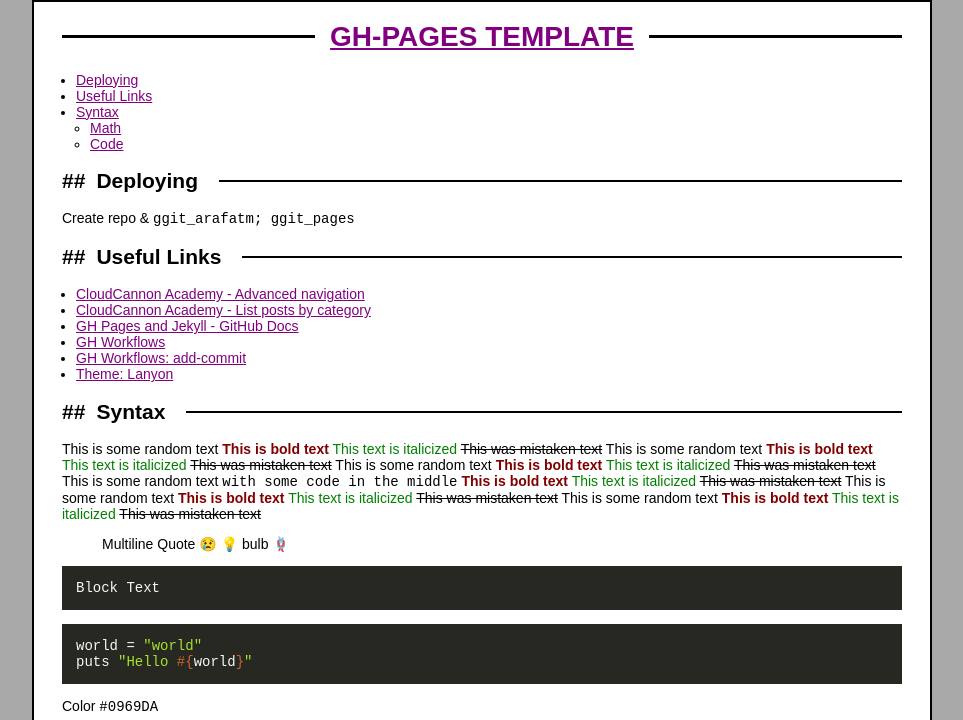
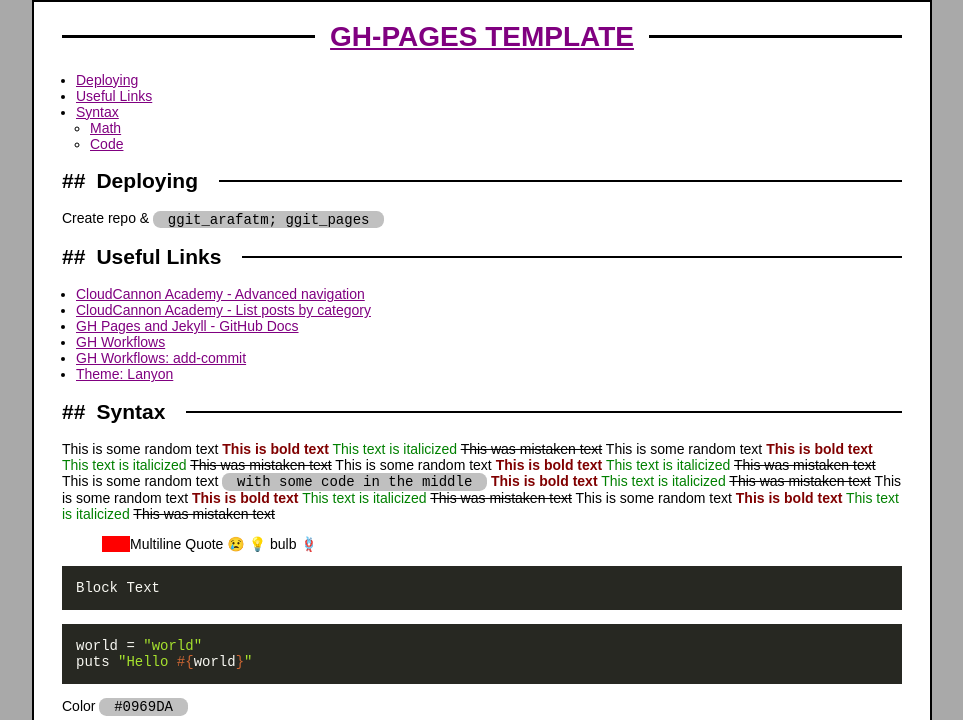
Before and after one commit to arafatm/ghp, a Jekyll site: the page built from readme.md, in a window 1280 px wide. Shown: the top 720 px of the page, without its empty margins (158-1121 px from the left). Built offline with Jekyll 4.4.1, drawn with Linux system fonts in a browser that asks for light colours; emoji names are drawn with the system emoji font; formulas are drawn with MathJax 3; the repository's description, which GitHub fills in, is left out.

Commit message:
style.css

```diff
--- a/assets/css/style.css
+++ b/assets/css/style.css
@@ -22,6 +22,10 @@ p { margin: 0.5em 0;}
 pre { padding: 1em; }
 ul { margin: auto; padding: 0 1em;}
 
+li code, p code { background-color: silver; padding: 0.1ex 2ex; border-radius: 1ex; }
+blockquote { border-left: 2em solid red; }
+
+
 del {}
 em { color: green; font-style: normal; }
 strong { color: maroon; font-weight: 900; }
```
